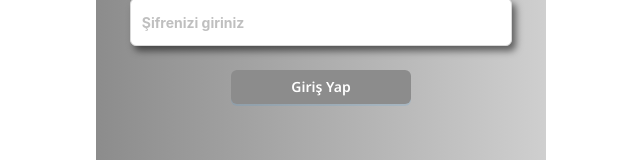
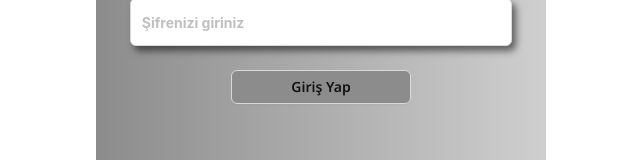
Before and after one commit to kartalgules/Site-Sakinleri-App, a React (Vite) app: page /login in a window 1280 px wide. Shown: the part 462-622 px from the top of the page, without its empty margins (319-959 px from the left). Built offline with nearby package versions, Linux system fonts and the light colour scheme.

Commit message:
Sing In page edited

```diff
--- a/src/firebase.js
+++ b/src/firebase.js
@@ -1,8 +1,21 @@
 import { initializeApp } from "firebase/app";
 import { firebaseConfig } from "./firebaseConfig";
-import { getAuth } from "firebase/auth";
+import {
+  createUserWithEmailAndPassword,
+  getAuth,
+  updateCurrentUser,
+  signInWithEmailAndPassword
+} from "firebase/auth";
 // import {Firestore} from "firebase/firestore"
 
 const app = initializeApp(firebaseConfig);
 export const auth = getAuth(app);
 // export const db = Firestore(app);
+export const singUp = async (name, email, password) => {
+  await createUserWithEmailAndPassword(auth, email, password);
+  await updateCurrentUser(auth, { displayName: name });
+};
+
+export const singIn = async (email, password) => {
+  await signInWithEmailAndPassword(auth, email, password);
+};
--- a/src/pages/Logout/Login.jsx
+++ b/src/pages/Logout/Login.jsx
@@ -6,53 +6,76 @@ import { useLogin } from "../../context/LoginContext";
 import style from "../../styles/Login.module.css";
 import userData from "../../../data/users.json";
 import { Form, Input, Button } from "antd";
+import { singIn } from "../../firebase";
 
 function Login() {
-  const data = useLogin();
+  // const data = useLogin();
+  // const navigate = useNavigate();
+  // const [loginCheck, setLoginCheck] = useState("");
+
+  // const onFinish = (values) => {
+  //   let isLogin = "";
+  //   const isEqualValues = isEqual(values, userData[0]);
+  //   isEqualValues ? (isLogin = true) : null;
+
+  //   const cheking = () => {
+  //     setLoginCheck(
+  //       isLogin ? (
+  //         <p style={{ color: "green" }}>
+  //           Giriş Başarılı <br />
+  //           Yönlendiriliyorsunuz..
+  //         </p>
+  //       ) : (
+  //         <p style={{ color: "red" }}>Giriş Başarısız.Tekrar Deneyin</p>
+  //       )
+  //     );
+  //     isLogin &&
+  //       setTimeout(() => {
+  //         data.setUserDB(values);
+  //         data.setLogin(true);
+  //         navigate("/");
+  //       }, 2000);
+  //   };
+  //   cheking();
+  // };
+  const [mail, setMail] = useState("");
+  const [password, setPassword] = useState("");
   const navigate = useNavigate();
-  const [loginCheck, setLoginCheck] = useState("");
 
-  const onFinish = (values) => {
-    let isLogin = "";
-    const isEqualValues = isEqual(values, userData[0]);
-    isEqualValues ? (isLogin = true) : null;
+  const handleMail = (e) => {
+    setMail(e.target.value);
+  };
+  const handlePassword = (e) => {
+    setPassword(e.target.value);
+  };
+  const handleSubmit = (e) => {
+    e.preventDefault();
+    singIn(mail,password)
+    .then(() => {
+      console.log("Done..")
+    }).catch(e=> console.log(e.message))
+  }
 
-    const cheking = () => {
-      setLoginCheck(
-        isLogin ? (
-          <p style={{ color: "green" }}>
-            Giriş Başarılı <br />
-            Yönlendiriliyorsunuz..
-          </p>
-        ) : (
-          <p style={{ color: "red" }}>Giriş Başarısız.Tekrar Deneyin</p>
-        )
-      );
-      isLogin &&
-        setTimeout(() => {
-          data.setUserDB(values);
-          data.setLogin(true);
-          navigate("/");
-        }, 2000);
-    };
-    cheking();
-  };
   return (
     <div className={style.login_container}>
       <div className={style.login_form}>
-        <Form layout="vertical" onFinish={onFinish}>
-          <Form.Item name={"username"}>
+        <Form>
+          <Form.Item>
             <Input
               style={{ width: "85%", height: "3rem", fontWeight: "700" }}
               placeholder="Kullanıcı adınızı giriniz"
               required
+              value={mail}
+              onChange={handleMail}
             />
           </Form.Item>
-          <Form.Item name={"password"}>
+          <Form.Item>
             <Input
               style={{ width: "85%", height: "3rem", fontWeight: "700" }}
               placeholder="Şifrenizi giriniz"
               required
+              value={password}
+              onChange={handlePassword}
             />
           </Form.Item>
           <Button
@@ -63,15 +86,13 @@ function Login() {
               background: "#8c8c8c",
             }}
             htmlType="submit"
-            type="primary"
+            onClick={handleSubmit}
           >
             Giriş Yap
           </Button>
         </Form>
-        <div className={style.logCheck}>
-          {loginCheck}
-        </div>
-          <NavLink to={'/'} >Anasayfaya Dön</NavLink>
+        <div className={style.logCheck}>{/* {loginCheck} */}</div>
+        <NavLink to={"/"}>Anasayfaya Dön</NavLink>
       </div>
     </div>
   );
--- a/src/pages/Logout/Singin.jsx
+++ b/src/pages/Logout/Singin.jsx
@@ -1,23 +1,15 @@
 /* eslint-disable react-hooks/rules-of-hooks */
-import {
-  createUserWithEmailAndPassword,
-  updateCurrentUser,
-} from "firebase/auth";
-import { auth } from "../../firebase";
 import { useState } from "react";
 import { useNavigate } from "react-router-dom";
+import { singUp } from "../../firebase";
 import style from '../../styles/SingIn.module.css'
 
 function Singin() {
-  const singUp = async (name, email, password) => {
-    await createUserWithEmailAndPassword(auth, email, password);
-    await updateCurrentUser(auth, { displayName: name });
-  };
+
   const [fullName, setFullName] = useState("");
   const [mail, setMail] = useState("");
   const [password, setPassword] = useState("");
   const navigate = useNavigate();
-  // const singIn = (email, password) => {};
 
   const handleFullName = (e) => {
     setFullName(e.target.value);
```
